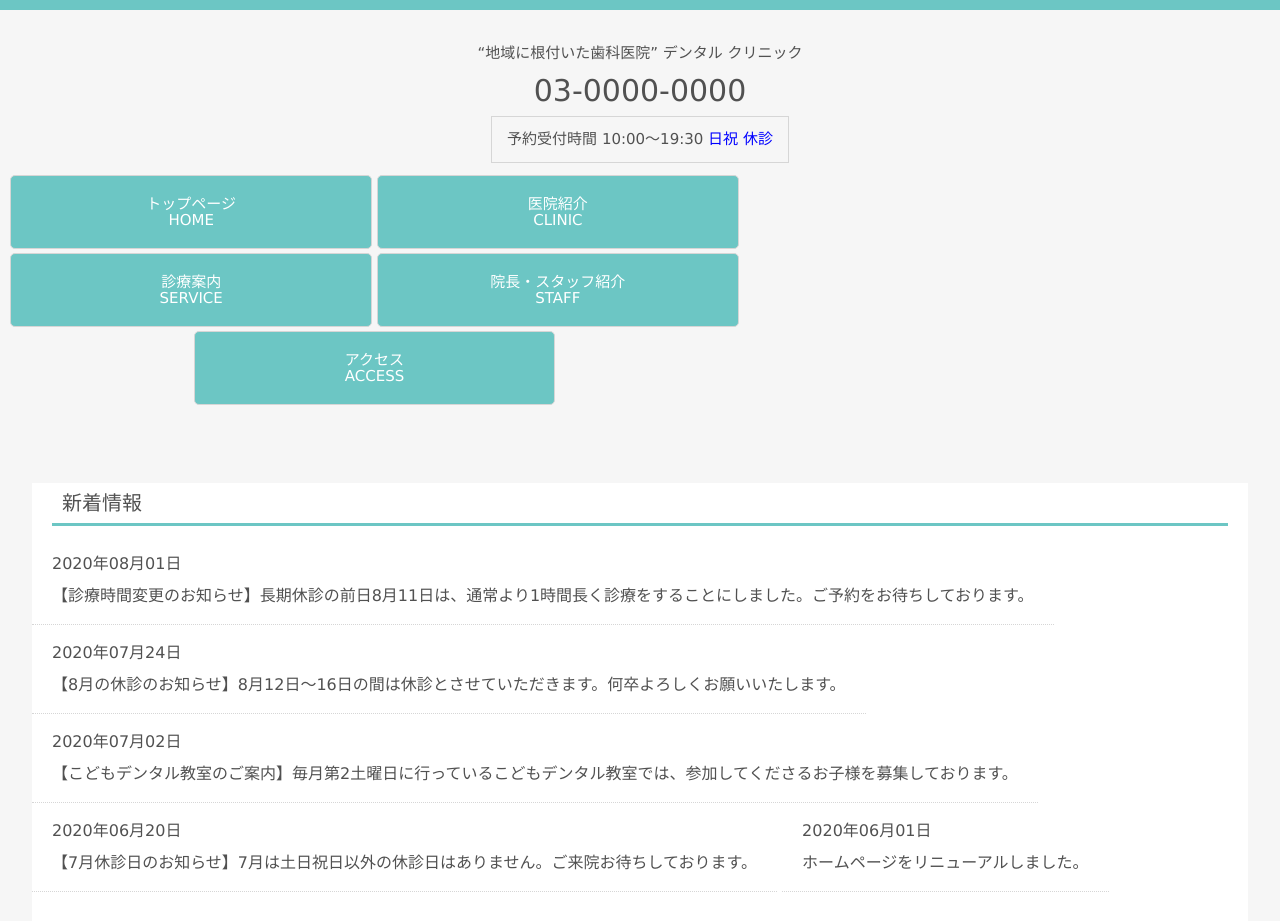
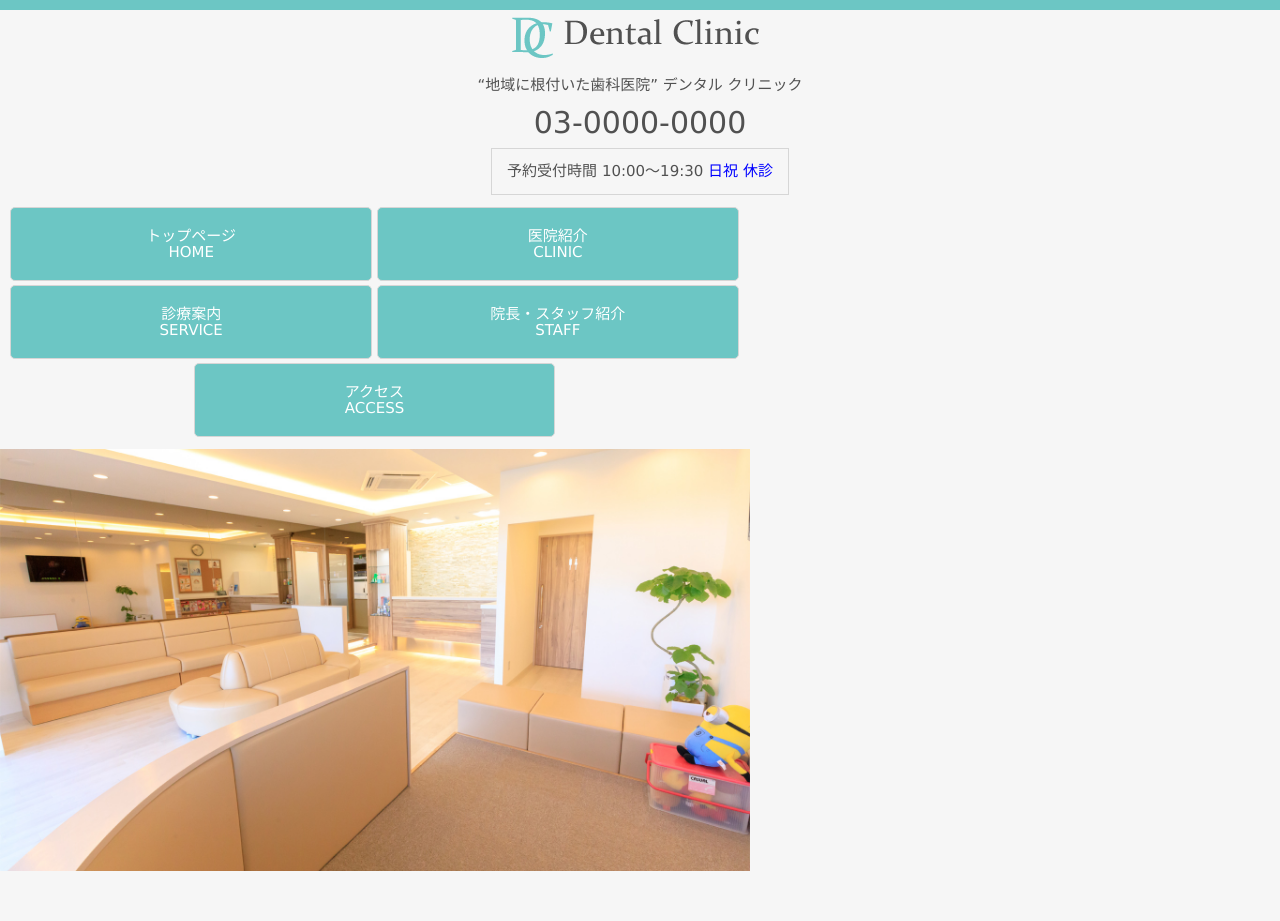
Before and after one commit to kikuchi1010/1010, a plain HTML site: page index.html in a window 1280 px wide. Shown: the top 921 px of the page. Drawn offline with Linux system fonts and the light colour scheme.

Commit message:
Update index.html

```diff
--- a/index.html
+++ b/index.html
@@ -12,7 +12,7 @@
 <header>
   <div class="top-container">
     <div class="logo">
-      <img src="img/siteTitle.png" alt="">
+      <img src="siteTitle.png" alt="">
     </div>
     <p>“地域に根付いた歯科医院” デンタル クリニック</p>
     <p id="top">03-0000-0000</p>
@@ -44,7 +44,7 @@
 
 
   <div class="main01">
-    <div class="img"><img src="img/mv02.jpg" alt=""></div>
+    <div class="img"><img src="mv02.jpg" alt=""></div>
   </div><!-- main01 -->
 
 
```
